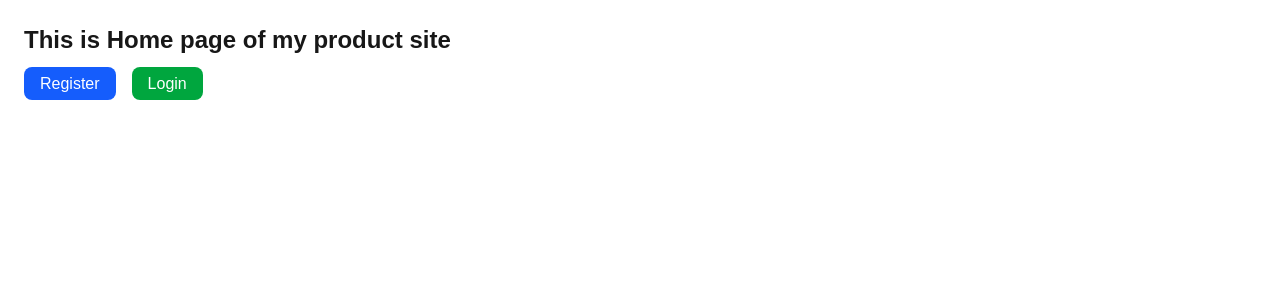
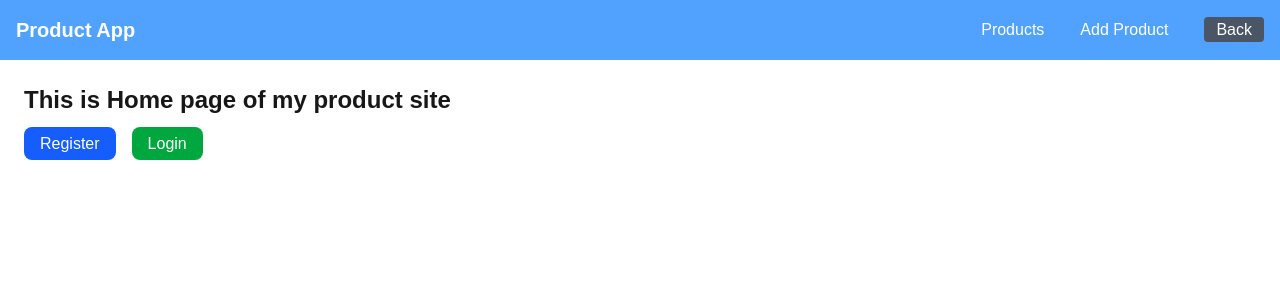
Before and after one commit to errajput/ecommerce-web, a Next.js app: page / in a window 1280 px wide. Shown: the top 300 px of the page. Built offline with nearby package versions, Linux system fonts and the light colour scheme.

Commit message:
add header only on home page

```diff
--- a/src/app/page.jsx
+++ b/src/app/page.jsx
@@ -1,8 +1,12 @@
 "use client";
+import Header from "@/Components/Header";
 import Link from "next/link";
 
 export default function HomePage() {
   return (
+    <div>
+      <Header />
+
       <div className="p-6">
         <h1 className="text-2xl font-bold mb-4">
           This is Home page of my product site
@@ -22,5 +26,6 @@ export default function HomePage() {
           </Link>
         </nav>
       </div>
+    </div>
   );
 }
```
Lines whose indentation alone changed are shown as unchanged.
